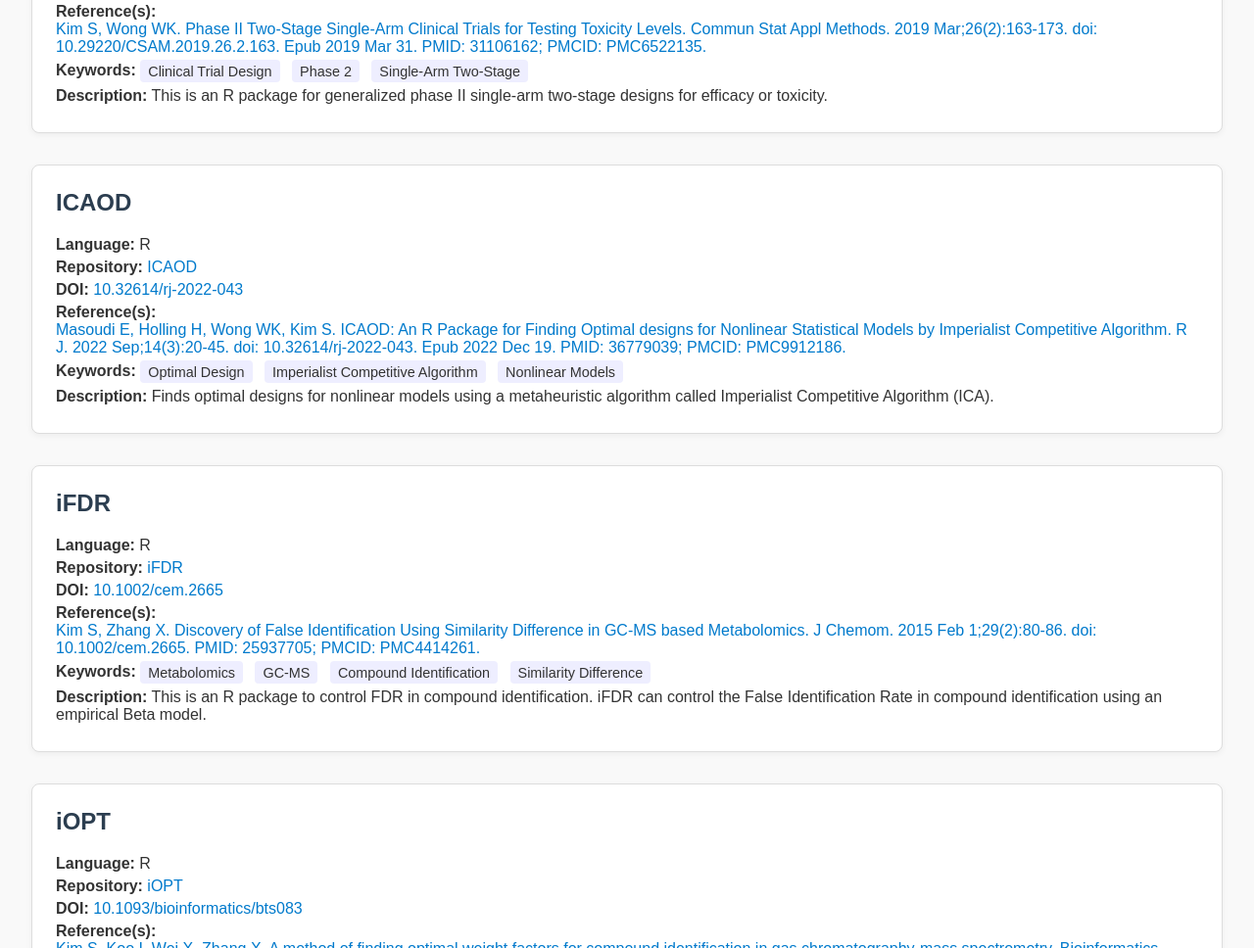
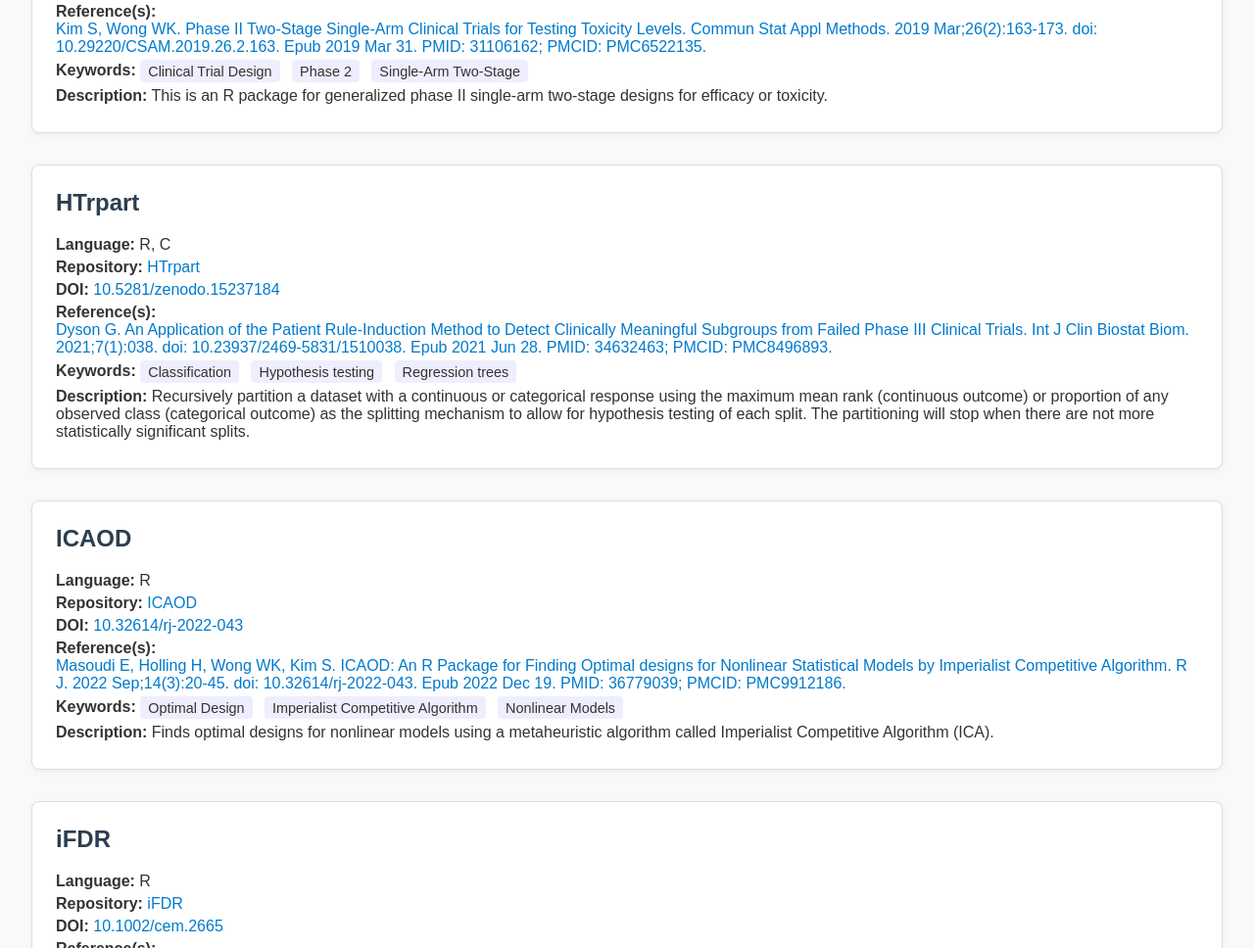
Before and after one commit to kcibbc/kcibbc.github.io, a plain HTML site: page index.html in a window 1280 px wide. Shown: the part 1532-2500 px from the top of the page at 98% size. Drawn offline with Linux system fonts and the light colour scheme.

Commit message:
Update index.html

```diff
--- a/index.html
+++ b/index.html
@@ -183,6 +183,29 @@
     </p>
     <p><span class="label">Description:</span> This is an R package for generalized phase II single-arm two-stage designs for efficacy or toxicity.</p>
   </div>
+
+<div class="software-card">
+    <h2>HTrpart</h2>
+    <p><span class="label">Language:</span> R, C</p>
+    <p><span class="label">Repository:</span>
+      <a href="https://github.com/sigpvalue/HTrpart" target="_blank">HTrpart</a>
+    </p>
+    <p><span class="label">DOI:</span>
+      <a href="https://doi.org/10.5281/zenodo.15237184" target="_blank">10.5281/zenodo.15237184</a>
+    </p>
+    <p><span class="label">Reference(s):</span><br />
+      <a href="https://pmc.ncbi.nlm.nih.gov/articles/PMC8496893/" target="_blank">
+Dyson G. An Application of the Patient Rule-Induction Method to Detect Clinically Meaningful Subgroups from Failed Phase III Clinical Trials. Int J Clin Biostat Biom. 2021;7(1):038. doi: 10.23937/2469-5831/1510038. Epub 2021 Jun 28. PMID: 34632463; PMCID: PMC8496893.
+      </a>
+    </p>
+    <p><span class="label">Keywords:</span>
+      <span class="keyword">Classification</span>
+      <span class="keyword">Hypothesis testing</span>
+      <span class="keyword">Regression trees</span>
+    </p>
+    <p><span class="label">Description:</span> Recursively partition a dataset with a continuous or categorical response using the maximum mean rank (continuous outcome) or proportion of any observed class (categorical outcome) as the splitting mechanism to allow for hypothesis testing of each split. The partitioning will stop when there are not more statistically significant splits.</p>
+</div>
+
 
   <div class="software-card">
     <h2>ICAOD</h2>
```
